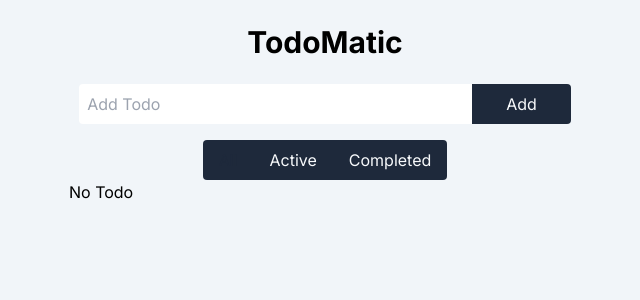
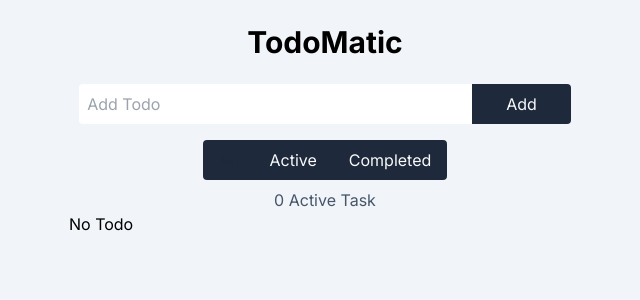
Before and after one commit to ThePrakashKumar/TodoMatic, a Next.js app: page / in a window 1280 px wide. Shown: the top 300 px of the page, without its empty margins (315-955 px from the left). Built offline with nearby package versions, Linux system fonts and the light colour scheme.

Commit message:
feat: add active task text

```diff
--- /dev/null
+++ b/src/components/ActiveTodoCount.jsx
@@ -0,0 +1,21 @@
+import { useSelector } from "react-redux";
+
+const ActiveTodoCount = () => {
+  const { todo } = useSelector((state) => state.todos);
+
+  const activeTodoCount = todo.reduce((count, t) => {
+    if (t.completed === false) {
+      return count + 1;
+    } else {
+      return count;
+    }
+  }, 0);
+
+  return (
+    <p className="text-center text-slate-600 mt-2">{`${
+      activeTodoCount || 0
+    } Active Task${activeTodoCount > 1 ? "s" : ""}`}</p>
+  );
+};
+
+export default ActiveTodoCount;
--- a/src/components/TodoContainer.jsx
+++ b/src/components/TodoContainer.jsx
@@ -1,5 +1,6 @@
 "use client";
 
+import ActiveTodoCount from "./ActiveTodoCount";
 import AddTodoForm from "./AddTodoForm";
 import ButtonContainer from "./ButtonContainer";
 import Navbar from "./Navbar";
@@ -11,6 +12,7 @@ const TodoContainer = () => {
       <Navbar />
       <AddTodoForm />
       <ButtonContainer />
+      <ActiveTodoCount />
       <TodoList />
     </div>
   );
```
